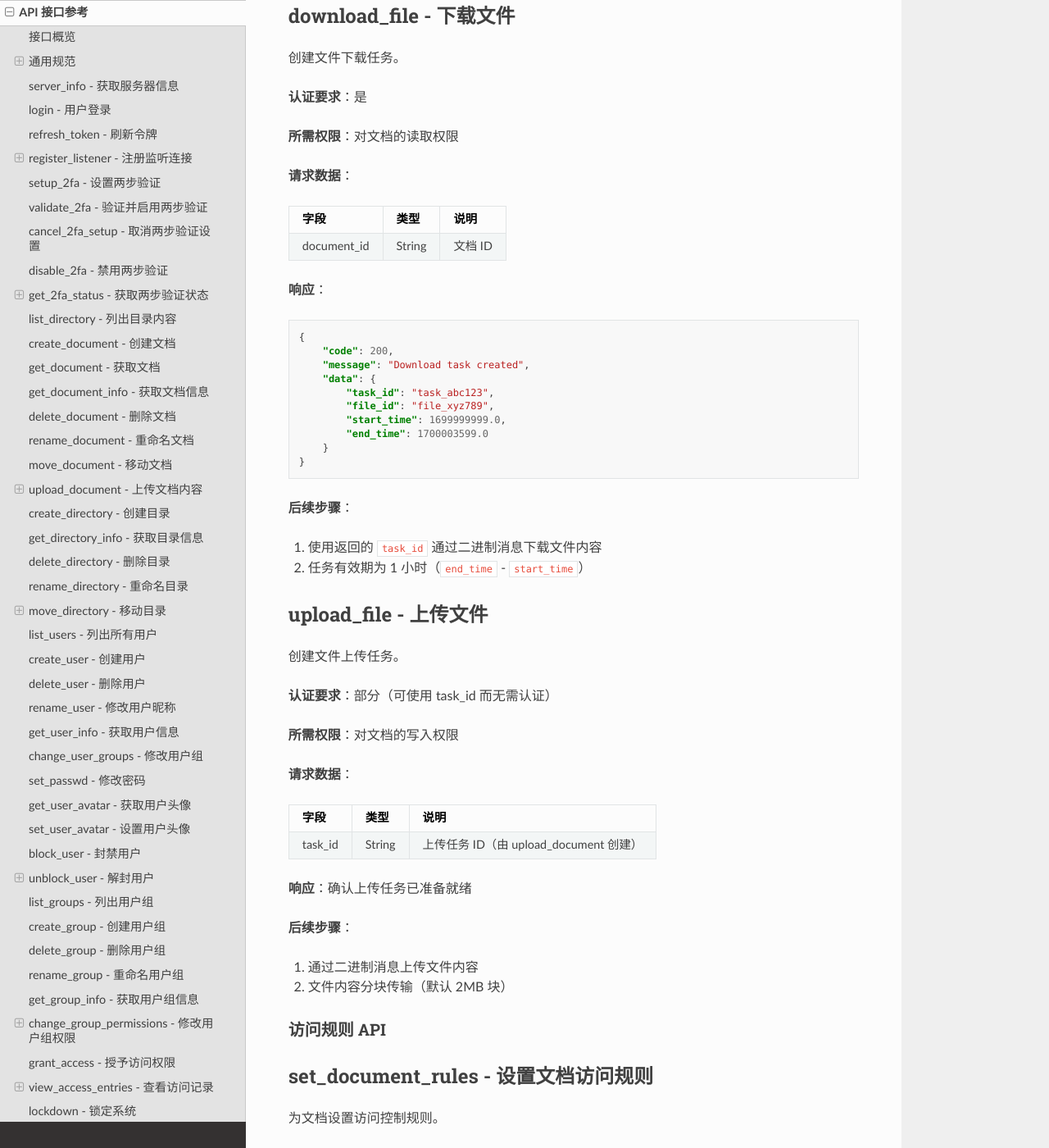
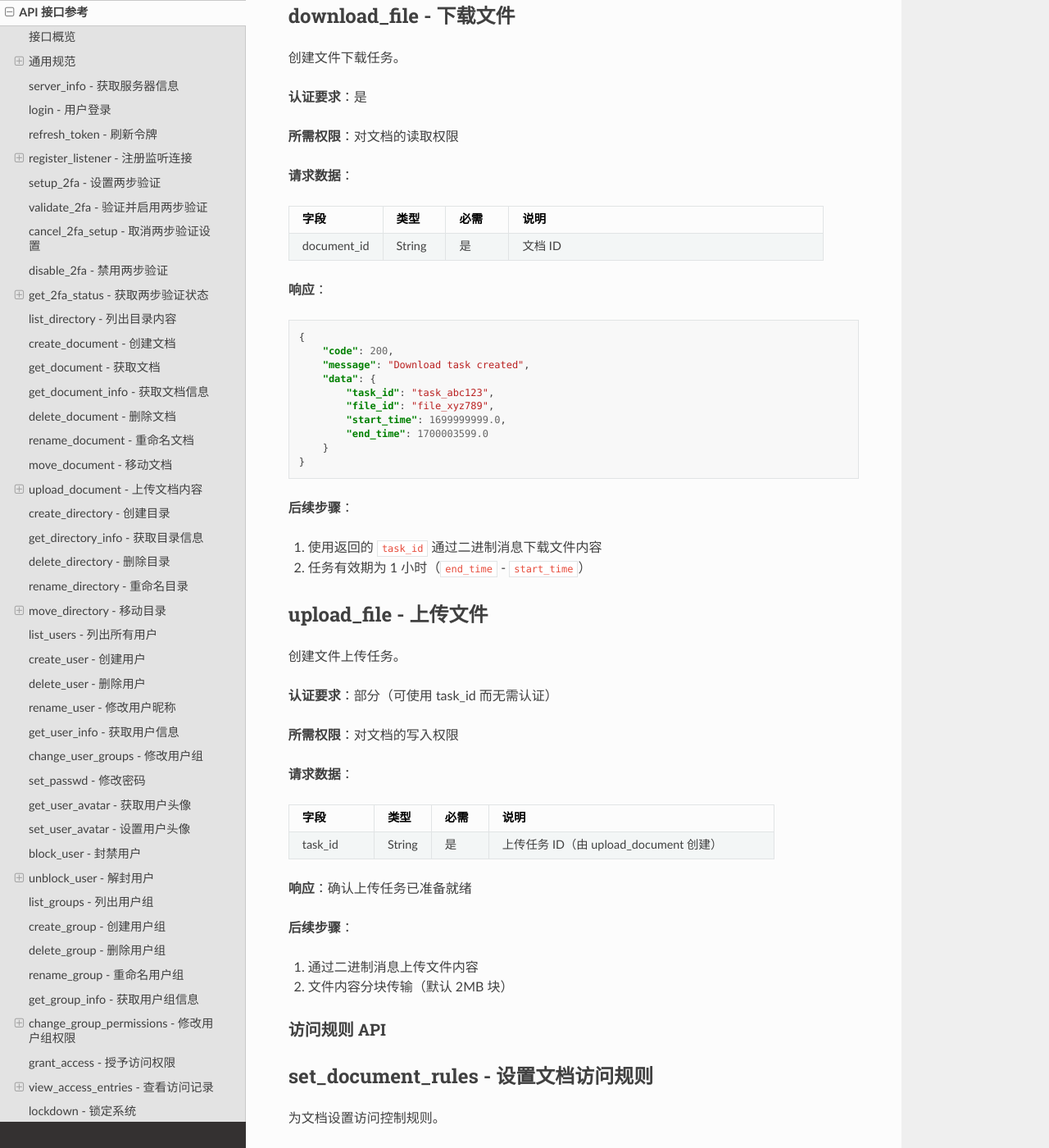
Before and after one commit to Creeper19472/cfms_server_doc, a Sphinx documentation site: the page built from docs/source/api_refs.rst, in a window 1280 px wide and 1400 px high, scrolled down 40164 px. Shown: the whole window at 82% size. Built offline with Sphinx 7.4.7 and the Read the Docs theme 3.1.0, drawn with Linux system fonts in a browser that asks for light colours.

Commit message:
Add required column to download_file and upload_file tables for consistency
Co-authored-by: Creeper19472 <38857196+Creeper19472@users.noreply.github.com>

```diff
--- a/docs/source/api_refs.rst
+++ b/docs/source/api_refs.rst
@@ -2255,12 +2255,15 @@ download_file - 下载文件
 
 .. list-table::
    :header-rows: 1
-
-   * - 字段
-     - 类型
+   :widths: 15 10 10 50
+
+   * - 字段
+     - 类型
+     - 必需
      - 说明
    * - document_id
      - String
+     - 是
      - 文档 ID
 
 **响应**：
@@ -2296,12 +2299,15 @@ upload_file - 上传文件
 
 .. list-table::
    :header-rows: 1
-
-   * - 字段
-     - 类型
+   :widths: 15 10 10 50
+
+   * - 字段
+     - 类型
+     - 必需
      - 说明
    * - task_id
      - String
+     - 是
      - 上传任务 ID（由 upload_document 创建）
 
 **响应**：确认上传任务已准备就绪
```
